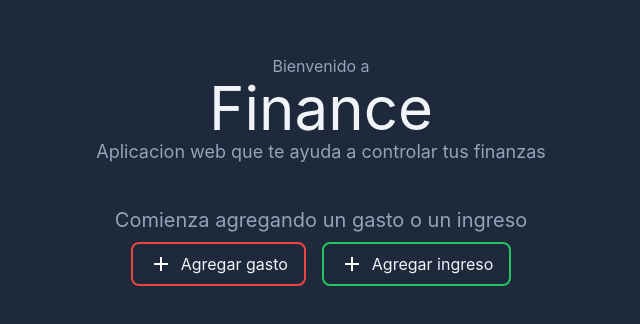
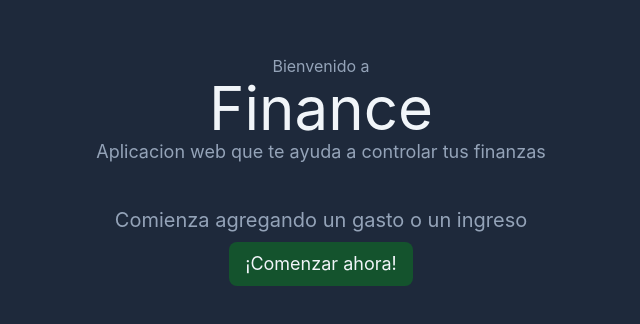
Before and after one commit to Darito97/finance, a React (Vite) app: page / in a window 1280 px wide. Shown: the part 210-534 px from the top of the page, without its empty margins (319-959 px from the left). Built offline with nearby package versions, Linux system fonts and the light colour scheme.

Commit message:
Cambios de boton en header

```diff
--- a/src/components/Header.tsx
+++ b/src/components/Header.tsx
@@ -35,7 +35,12 @@ function Header(props: { HideHeader: any }) {
           <p className="text-center text-slate-400 text-xl pb-2 w-full">
             Comienza agregando un gasto o un ingreso
           </p>
-          <Buttons hideHeader={() => hideHeader()} />
+          <button
+            onClick={() => hideHeader()}
+            className="p-2 px-4 bg-green-900 rounded-lg text-lg"
+          >
+            ¡Comenzar ahora!
+          </button>
         </div>
       </motion.div>
     </motion.header>
```
